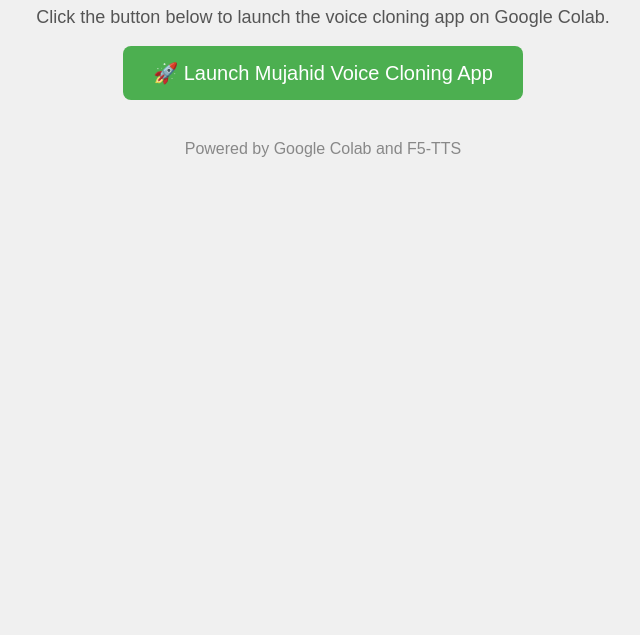
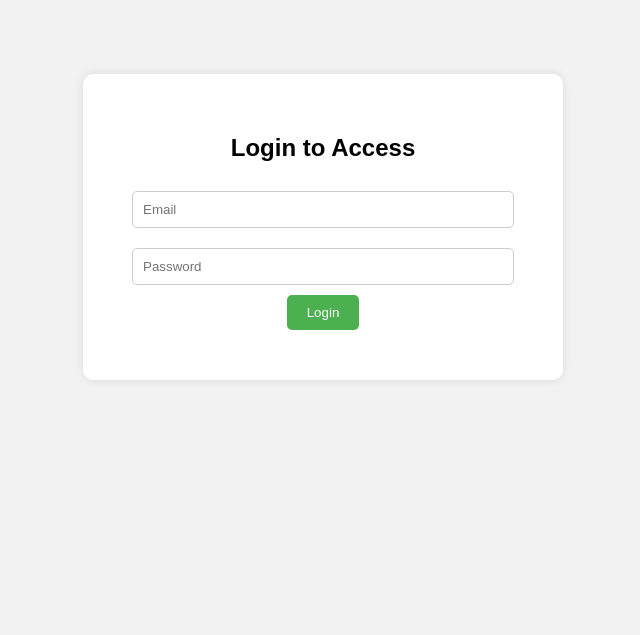
Before and after one commit to Dell1214/mujahid-ai-voice-cloning, a plain HTML site: page index.html in a window 1280 px wide. Shown: the part 181-816 px from the top of the page, without its empty margins (317-957 px from the left). Drawn offline with Linux system fonts and the light colour scheme.

Commit message:
Update index.html

```diff
--- a/index.html
+++ b/index.html
@@ -1,16 +1,76 @@
 <!DOCTYPE html>
 <html>
 <head>
-    <title>Mujahid AI Voice Cloning App</title>
+  <title>Mujahid AI Voice Cloning - Login</title>
+  <meta name="viewport" content="width=device-width, initial-scale=1">
+  <style>
+    body {
+      font-family: Arial, sans-serif;
+      background-color: #f2f2f2;
+      display: flex;
+      height: 100vh;
+      justify-content: center;
+      align-items: center;
+    }
+    .login-box {
+      background-color: white;
+      padding: 40px;
+      border-radius: 10px;
+      box-shadow: 0px 0px 10px rgba(0,0,0,0.1);
+      text-align: center;
+      max-width: 400px;
+      width: 100%;
+    }
+    input {
+      width: 90%;
+      padding: 10px;
+      margin: 10px 0;
+      border-radius: 5px;
+      border: 1px solid #ccc;
+    }
+    button {
+      padding: 10px 20px;
+      background-color: #4CAF50;
+      color: white;
+      border: none;
+      border-radius: 5px;
+      cursor: pointer;
+    }
+    .error {
+      color: red;
+      margin-top: 10px;
+    }
+  </style>
 </head>
-<body style="text-align: center; padding-top: 100px; font-family: Arial, sans-serif; background-color: #f0f0f0;">
-    <h1 style="color: #333;">Mujahid AI Voice Cloning App</h1>
-    <p style="font-size: 18px; color: #555;">Click the button below to launch the voice cloning app on Google Colab.</p>
-    <a href="https://colab.research.google.com/github/NeuralFalconYT/F5-TTS-Demo/blob/main/F5_TTS_Latest.ipynb" target="_blank">
-        <button style="font-size: 20px; padding: 15px 30px; background-color: #4CAF50; color: white; border: none; border-radius: 8px; cursor: pointer;">
-            🚀 Launch Mujahid Voice Cloning App
-        </button>
-    </a>
-    <p style="margin-top: 40px; color: #888;">Powered by Google Colab and F5-TTS</p>
+<body>
+
+  <div class="login-box">
+    <h2>Login to Access</h2>
+    <input type="email" id="email" placeholder="Email" required>
+    <input type="password" id="password" placeholder="Password" required>
+    <button onclick="login()">Login</button>
+    <div class="error" id="error"></div>
+  </div>
+
+  <script>
+    // ✅ Only allow your assigned login
+    const users = {
+      "mujahidnajfi@gmail.com": "Mujahid@1214"
+    };
+
+    function login() {
+      const email = document.getElementById("email").value.trim();
+      const password = document.getElementById("password").value.trim();
+      const errorDiv = document.getElementById("error");
+
+      if (users[email] && users[email] === password) {
+        // ✅ Redirect to your app page (GitHub Pages app URL)
+        window.location.href = "https://dell1214.github.io/mujahid-ai-voice-cloning/main.html";
+      } else {
+        errorDiv.textContent = "Invalid email or password.";
+      }
+    }
+  </script>
+
 </body>
 </html>
```
